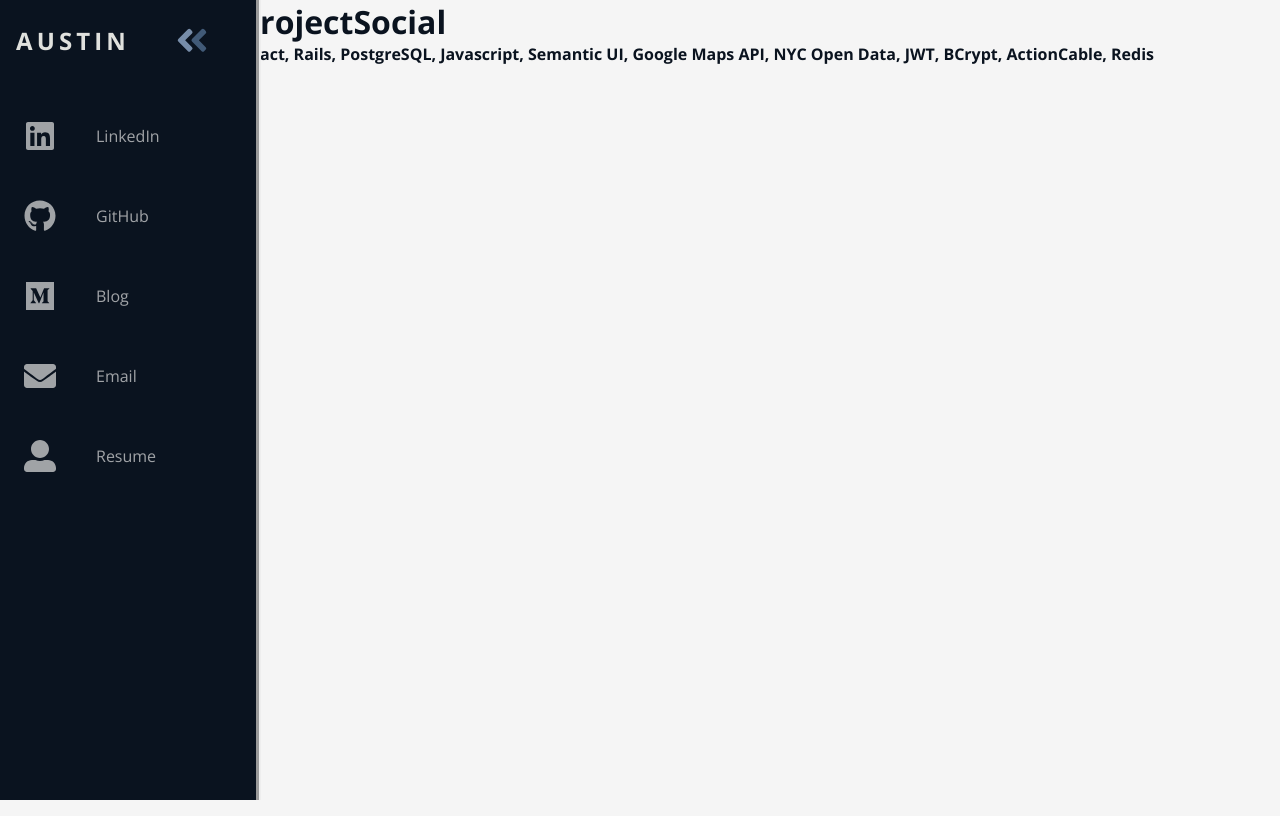
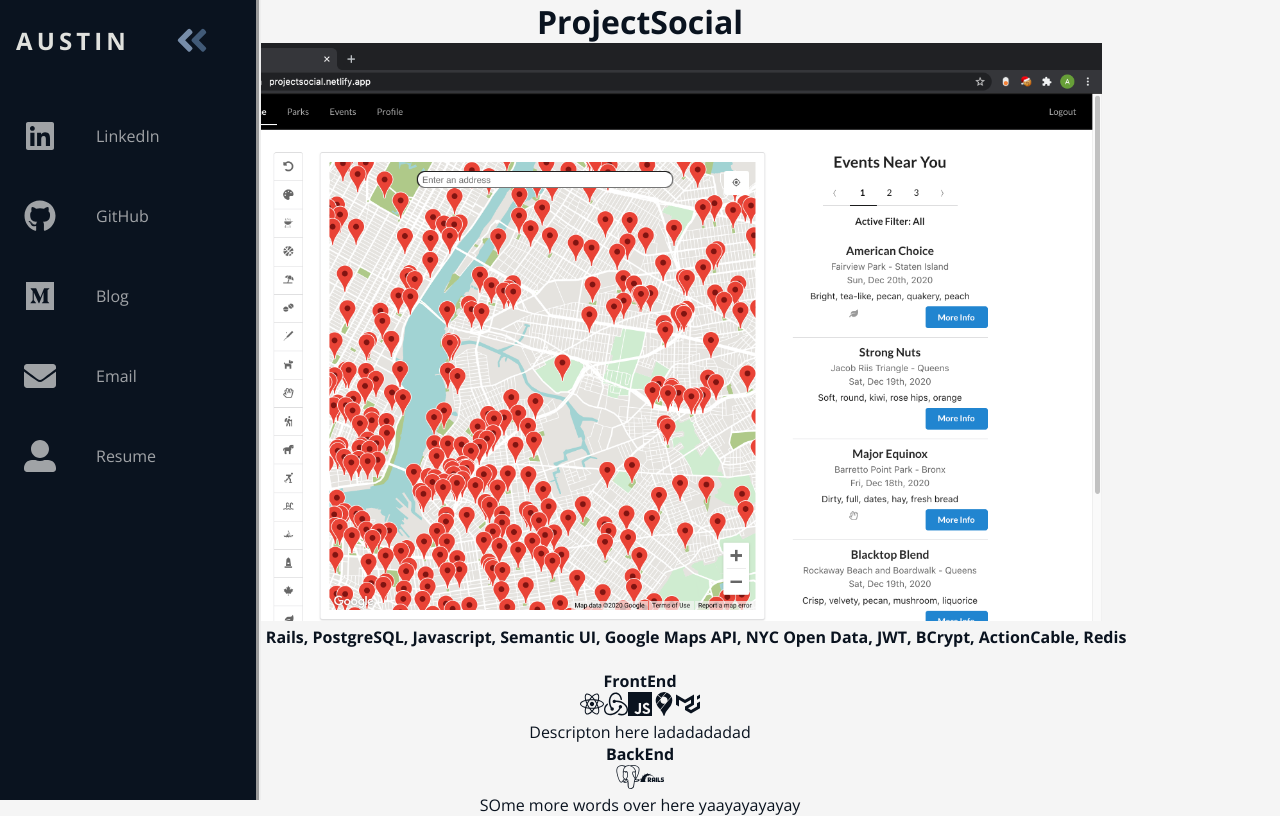
Before and after one commit to austbuhl/portfolio, a React (Create React App) app: page /projects/1 in a window 1280 px wide. Built offline with nearby package versions, Linux system fonts and the light colour scheme.

Commit message:
Styling on detail page

```diff
--- a/src/App.js
+++ b/src/App.js
@@ -5,6 +5,7 @@ import { motion } from 'framer-motion'
 import { ProjectCards } from './components/ProjectCards'
 import { ProjectDetail } from './components/ProjectDetail'
 import projects from './projects.json'
+import { Container } from '@material-ui/core'
 import './App.css'
 
 function App() {
@@ -12,7 +13,7 @@ function App() {
     <Switch>
       <div className='App'>
         <NavBar />
-
+        <Container>
           <Route
             exact
             path='/projects/:id'
@@ -50,6 +51,7 @@ function App() {
               <NavLink to='/projects'>View Projects</NavLink>
             </main>
           </Route>
+        </Container>
       </div>
     </Switch>
   )
--- a/src/components/ProjectCards.jsx
+++ b/src/components/ProjectCards.jsx
@@ -10,12 +10,9 @@ import CardHeader from '@material-ui/core/CardHeader'
 import CardMedia from '@material-ui/core/CardMedia'
 import CardContent from '@material-ui/core/CardContent'
 import CardActions from '@material-ui/core/CardActions'
-import Avatar from '@material-ui/core/Avatar'
 import IconButton from '@material-ui/core/IconButton'
 import Typography from '@material-ui/core/Typography'
-import { red } from '@material-ui/core/colors'
 import GitHubIcon from '@material-ui/icons/GitHub'
-import ShareIcon from '@material-ui/icons/Share'
 import MoreVertIcon from '@material-ui/icons/MoreVert'
 import WebIcon from '@material-ui/icons/Web'
 
--- /dev/null
+++ b/src/components/ProjectDetail.css
@@ -0,0 +1,8 @@
+.project-detail {
+  text-align: center;
+}
+
+.project-image {
+  width: 75%;
+  height: auto;
+}
--- a/src/components/ProjectDetail.jsx
+++ b/src/components/ProjectDetail.jsx
@@ -1,10 +1,60 @@
 import React from 'react'
+import { Chip, Paper } from '@material-ui/core'
+import { makeStyles } from '@material-ui/core/styles'
+import { FaReact } from 'react-icons/fa'
+import {
+  SiPostgresql,
+  SiRails,
+  SiRedux,
+  SiJavascript,
+  SiGooglemaps,
+  SiMaterialUi
+} from 'react-icons/si'
+import './ProjectDetail.css'
+
+const useStyles = makeStyles((theme) => ({
+  root: {
+    backgroundColor: '#1b263b',
+    color: 'white'
+  }
+}))
 
 export const ProjectDetail = ({ project }) => {
+  const classes = useStyles()
+  const renderTechStack = () =>
+    project.stack
+      .split(',')
+      .map((el) => (
+        <Chip
+          label={el}
+          className={classes.root}
+          icon={<FaReact style={{ color: 'white' }} />}
+        />
+      ))
+
   return (
-    <div style={{ marginLeft: '15em' }}>
+    <div className='project-detail'>
       <h1>{project.name}</h1>
+      <img
+        src='/ProjectSocial.png'
+        className='project-image'
+        alt='PS'
+        // style={{ width: 750, height: 500 }}
+      />
+
       <h4>{project.stack}</h4>
+      <br />
+      <h4>FrontEnd</h4>
+      <FaReact style={{ height: '1.5em', width: '1.5em' }} />
+      <SiRedux style={{ height: '1.5em', width: '1.5em' }} />
+      <SiJavascript style={{ height: '1.5em', width: '1.5em' }} />
+      <SiGooglemaps style={{ height: '1.5em', width: '1.5em' }} />
+      <SiMaterialUi style={{ height: '1.5em', width: '1.5em' }} />
+      <p>Descripton here ladadadadad</p>
+      <h4>BackEnd</h4>
+      <SiPostgresql style={{ height: '1.5em', width: '1.5em' }} />
+      <SiRails style={{ height: '1.5em', width: '1.5em' }} />
+      <p>SOme more words over here yaayayayayay</p>
     </div>
   )
 }
--- a/src/projects.json
+++ b/src/projects.json
@@ -7,7 +7,7 @@
     "backend": "github link to the backend",
     "frontend": "github to the frontend",
     "url": "if hosted heres the site url",
-    "stack": "React, Rails, PostgreSQL, Javascript, Semantic UI, Google Maps API, NYC Open Data, JWT, BCrypt, ActionCable, Redis"
+    "stack": "React, Redux, Rails, PostgreSQL, Javascript, Semantic UI, Google Maps API, NYC Open Data, JWT, BCrypt, ActionCable, Redis"
   },
   {
     "id": 2
```
Also changed, not shown: public/ProjectSocial.png (added), 1 other file (tests, documents, lock files or other folders). Lines whose indentation alone changed are shown as unchanged.
